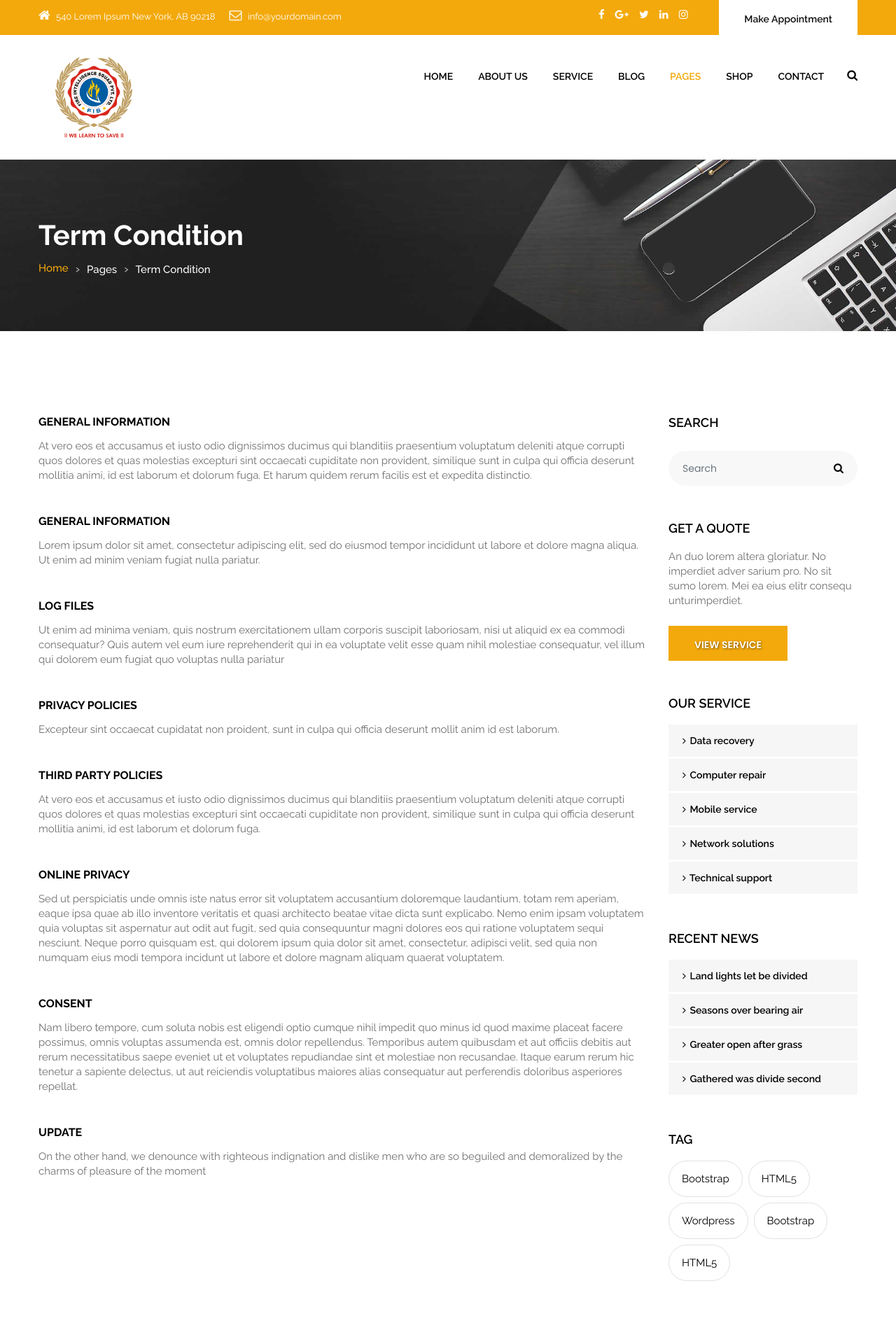
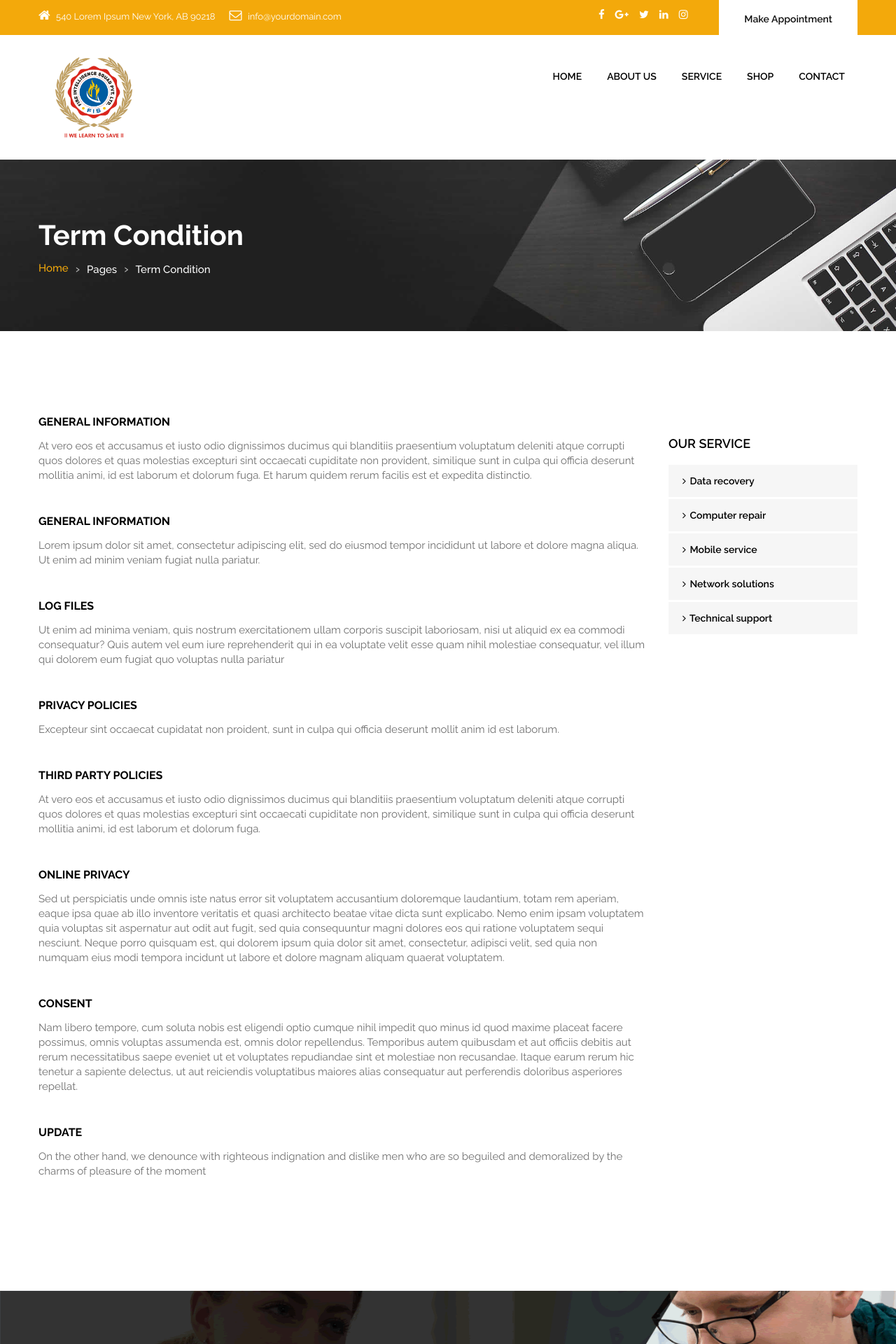
Before and after one commit to ShivamS-SerpentCS/cisf_mysite, a Django app: page /term_condition/ in a window 1280 px wide. Shown: the top 1920 px of the page at 70% size. Run offline with Django 3.2, Linux system fonts and the light colour scheme; some libraries are stand-ins or nearby versions.

Commit message:
[IMP]improved lable

```diff
--- a/mysite/templates/it_about.html
+++ b/mysite/templates/it_about.html
@@ -99,7 +99,7 @@
                     <li><a href="/service_detail">Services Detail</a></li>
                   </ul>
                 </li>
-                <li> <a href="blog">Blog</a>
+                <!-- <li> <a href="blog">Blog</a>
                   <ul>
                     <li><a href="blog">Blog List</a></li>
                     <li><a href="blog_grid">Blog Grid</a></li>
@@ -114,7 +114,7 @@
                     <li><a href="it_privacy_policy.html">Privacy Policy</a></li>
                     <li><a href="it_error.html">Error 404</a></li>
                   </ul>
-                </li>
+                </li> -->
                 <li> <a href="it_shop.html">Shop</a>
                   <ul>
                     <li><a href="it_shop.html">Shop List</a></li>
--- a/mysite/templates/it_home.html
+++ b/mysite/templates/it_home.html
@@ -103,7 +103,7 @@
                     <li><a href="/service_detail">Services Detail</a></li>
                   </ul>
                 </li>
-                <li> <a href="blog">Blog</a>
+                <!-- <li> <a href="blog">Blog</a>
                   <ul>
                     <li><a href="blog">Blog List</a></li>
                     <li><a href="blog_grid">Blog Grid</a></li>
@@ -118,7 +118,7 @@
                     <li><a href="it_privacy_policy.html">Privacy Policy</a></li>
                     <li><a href="it_error.html">Error 404</a></li>
                   </ul>
-                </li>
+                </li> -->
                 <li> <a href="it_shop.html">Shop</a>
                   <ul>
                     <li><a href="it_shop.html">Shop List</a></li>
--- a/mysite/templates/it_term_condition.html
+++ b/mysite/templates/it_term_condition.html
@@ -3,6 +3,7 @@
 <head>
 <!-- basic -->
 <meta charset="utf-8">
+{% load static %}
 <meta http-equiv="X-UA-Compatible" content="IE=edge">
 <!-- mobile metas -->
 <meta name="viewport" content="width=device-width, initial-scale=1">
@@ -13,19 +14,19 @@
 <meta name="description" content="">
 <meta name="author" content="">
 <!-- site icons -->
-<link rel="icon" href="images/fevicon/IMG_20210218_211157.jpg" type="image/gif" />
+<link rel="icon" href="{% static 'images/fevicon/IMG_20210218_211157.jpg' %}" type="image/gif" />
 <!-- bootstrap css -->
-<link rel="stylesheet" href="css/bootstrap.min.css" />
+<link rel="stylesheet" href="{% static 'css/bootstrap.min.css' %}" />
 <!-- Site css -->
-<link rel="stylesheet" href="css/style.css" />
+<link rel="stylesheet" href="{% static 'css/style.css' %}" />
 <!-- responsive css -->
-<link rel="stylesheet" href="css/responsive.css" />
+<link rel="stylesheet" href="{% static 'css/responsive.css' %}" />
 <!-- colors css -->
-<link rel="stylesheet" href="css/colors1.css" />
+<link rel="stylesheet" href="{% static 'css/colors1.css' %}" />
 <!-- custom css -->
-<link rel="stylesheet" href="css/custom.css" />
+<link rel="stylesheet" href="{% static 'css/custom.css' %}" />
 <!-- wow Animation css -->
-<link rel="stylesheet" href="css/animate.css" />
+<link rel="stylesheet" href="{% static 'css/animate.css' %}" />
 <!--[if lt IE 9]>
       <script src="https://oss.maxcdn.com/libs/html5shiv/3.7.0/html5shiv.js"></script>
       <script src="https://oss.maxcdn.com/libs/respond.js/1.4.2/respond.min.js"></script>
@@ -33,7 +34,7 @@
 </head>
 <body id="default_theme" class="term_condition">
 <!-- loader -->
-<div class="bg_load"> <img class="loader_animation" src="images/loaders/loader_1.png" alt="#" /> </div>
+<div class="bg_load"> <img class="loader_animation" src="{% static 'images/loaders/loader_1.png' %}" alt="#" /> </div>
 <!-- end loader -->
 <!-- header -->
 <header id="default_header" class="header_style_1">
@@ -64,7 +65,7 @@
             </div>
           </div>
           <div class="float-right">
-            <div class="make_appo"> <a class="btn white_btn" href="make_appointment.html">Make Appointment</a> </div>
+            <div class="make_appo"> <a class="btn white_btn" href="/appointment">Make Appointment</a> </div>
           </div>
         </div>
       </div>
@@ -77,7 +78,7 @@
       <div class="row">
         <div class="col-lg-3 col-md-12 col-sm-12 col-xs-12">
           <!-- logo start -->
-          <div class="logo"> <a href="it_home.html"><img src="images/logos/LOGO.jpg" alt="logo" /></a> </div>
+          <div class="logo"> <a href="it_home.html"><img src="{% static 'images/logos/LOGO.jpg' %}" alt="logo" /></a> </div>
           <!-- logo end -->
         </div>
         <div class="col-lg-9 col-md-12 col-sm-12 col-xs-12">
@@ -85,20 +86,20 @@
           <div class="menu_side">
             <div id="navbar_menu">
               <ul class="first-ul">
-                <li> <a href="it_home.html">Home</a>
+                <li> <a href="/home">Home</a>
                   <ul>
-                    <li><a href="it_home.html">It Home Page</a></li>
-                    <li><a href="it_home_dark.html">It Dark Home Page</a></li>
+                    <li><a href="/home">It Home Page</a></li>
+                    <li><a href="/home_dark">It Dark Home Page</a></li>
                   </ul>
                 </li>
-                <li><a href="it_about.html">About Us</a></li>
-                <li> <a href="it_service.html">Service</a>
+                <li><a href="/about">About Us</a></li>
+                <li> <a href="/service">Service</a>
                   <ul>
-                    <li><a href="it_service_list.html">Services list</a></li>
-                    <li><a href="it_service_detail.html">Services Detail</a></li>
+                    <li><a href="/service_list">Services list</a></li>
+                    <li><a href="/service_detail">Services Detail</a></li>
                   </ul>
                 </li>
-                <li> <a href="it_blog.html">Blog</a>
+                <!-- <li> <a href="it_blog.html">Blog</a>
                   <ul>
                     <li><a href="it_blog.html">Blog List</a></li>
                     <li><a href="it_blog_grid.html">Blog Grid</a></li>
@@ -113,7 +114,7 @@
                     <li><a href="it_privacy_policy.html">Privacy Policy</a></li>
                     <li><a href="it_error.html">Error 404</a></li>
                   </ul>
-                </li>
+                </li> -->
                 <li> <a href="it_shop.html">Shop</a>
                   <ul>
                     <li><a href="it_shop.html">Shop List</a></li>
@@ -130,12 +131,12 @@
                 </li>
               </ul>
             </div>
-            <div class="search_icon">
+            <!-- <div class="search_icon">
               <ul>
                 <li><a href="#" data-toggle="modal" data-target="#search_bar"><i class="fa fa-search" aria-hidden="true"></i></a></li>
               </ul>
             </div>
-          </div>
+          </div> -->
           <!-- menu end -->
         </div>
       </div>
@@ -154,7 +155,7 @@
             <div class="title-holder-cell text-left">
               <h1 class="page-title">Term Condition</h1>
               <ol class="breadcrumb">
-                <li><a href="index.html">Home</a></li>
+                <li><a href="/home">Home</a></li>
                 <li>Pages</li>
                 <li class="active">Term Condition</li>
               </ol>
@@ -234,7 +235,7 @@
         </div>
       </div>
       <div class="col-md-3">
-        <div class="side_bar">
+        <!-- <div class="side_bar">
           <div class="side_bar_blog">
             <h4>SEARCH</h4>
             <div class="side_bar_search">
@@ -244,11 +245,11 @@
                 <button type="submit"><i class="fa fa-search" aria-hidden="true"></i></button>
                 </span> </div>
             </div>
-          </div>
-          <div class="side_bar_blog">
+          </div> -->
+          <!-- <div class="side_bar_blog">
             <h4>GET A QUOTE</h4>
             <p>An duo lorem altera gloriatur. No imperdiet adver sarium pro. No sit sumo lorem. Mei ea eius elitr consequ unturimperdiet.</p>
-            <a class="btn sqaure_bt" href="it_service.html">View Service</a> </div>
+            <a class="btn sqaure_bt" href="it_service.html">View Service</a> </div> -->
           <div class="side_bar_blog">
             <h4>OUR SERVICE</h4>
             <div class="categary">
@@ -261,7 +262,7 @@
               </ul>
             </div>
           </div>
-          <div class="side_bar_blog">
+          <!-- <div class="side_bar_blog">
             <h4>RECENT NEWS</h4>
             <div class="categary">
               <ul>
@@ -283,7 +284,7 @@
                 <li><a href="#">HTML5</a></li>
               </ul>
             </div>
-          </div>
+          </div> -->
         </div>
       </div>
     </div>
@@ -319,7 +320,7 @@
                 <div class="testimonial-container">
                   <div class="testimonial-content"> You guys rock! Thank you for making it painless, pleasant and most of all hassle free! I wish I would have thought of it first.
                     I am really satisfied with my first laptop service.</div>
-                  <div class="testimonial-photo"> <img src="images/it_service/client1.jpg" class="img-responsive" alt="#" width="150" height="150"> </div>
+                  <div class="testimonial-photo"> <img src="{% static 'images/it_service/client1.jpg' %}" class="img-responsive" alt="#" width="150" height="150"> </div>
                   <div class="testimonial-meta">
                     <h4>Maria Anderson</h4>
                     <span class="testimonial-position">CFO, Tech NY</span> </div>
@@ -329,7 +330,7 @@
                 <div class="testimonial-container">
                   <div class="testimonial-content"> You guys rock! Thank you for making it painless, pleasant and most of all hassle free! I wish I would have thought of it first.
                     I am really satisfied with my first laptop service.</div>
-                  <div class="testimonial-photo"> <img src="images/it_service/client2.jpg" class="img-responsive" alt="#" width="150" height="150"> </div>
+                  <div class="testimonial-photo"> <img src="{% static 'images/it_service/client2.jpg' %}" class="img-responsive" alt="#" width="150" height="150"> </div>
                   <div class="testimonial-meta">
                     <h4>Maria Anderson</h4>
                     <span class="testimonial-position">CFO, Tech NY</span> </div>
@@ -339,7 +340,7 @@
                 <div class="testimonial-container">
                   <div class="testimonial-content"> You guys rock! Thank you for making it painless, pleasant and most of all hassle free! I wish I would have thought of it first.
                     I am really satisfied with my first laptop service.</div>
-                  <div class="testimonial-photo"> <img src="images/it_service/client3.jpg" class="img-responsive" alt="#" width="150" height="150"> </div>
+                  <div class="testimonial-photo"> <img src="{% static 'images/it_service/client3.jpg' %}" class="img-responsive" alt="#" width="150" height="150"> </div>
                   <div class="testimonial-meta">
                     <h4>Maria Anderson</h4>
                     <span class="testimonial-position">CFO, Tech NY</span> </div>
@@ -363,7 +364,7 @@
       <div class="col-md-12">
         <div class="full">
           <div class="contact_us_section">
-            <div class="call_icon"> <img src="images/it_service/phone_icon.png" alt="#" /> </div>
+            <div class="call_icon"> <img src="{% static 'images/it_service/phone_icon.png' %}" alt="#" /> </div>
             <div class="inner_cont">
               <h2>REQUEST A FREE QUOTE</h2>
               <p>Get answers and advice from people you want it from.</p>
@@ -383,11 +384,11 @@
       <div class="col-md-12">
         <div class="full">
           <ul class="brand_list">
-            <li><img src="images/it_service/brand_icon1.png" alt="#" /></li>
-            <li><img src="images/it_service/brand_icon2.png" alt="#" /></li>
-            <li><img src="images/it_service/brand_icon3.png" alt="#" /></li>
-            <li><img src="images/it_service/brand_icon4.png" alt="#" /></li>
-            <li><img src="images/it_service/brand_icon5.png" alt="#" /></li>
+            <li><img src="{% static 'images/it_service/brand_icon1.png' %}" alt="#" /></li>
+            <li><img src="{% static 'images/it_service/brand_icon2.png' %}" alt="#" /></li>
+            <li><img src="{% static 'images/it_service/brand_icon3.png' %}" alt="#" /></li>
+            <li><img src="{% static 'images/it_service/brand_icon4.png' %}" alt="#" /></li>
+            <li><img src="{% static 'images/it_service/brand_icon5.png' %}" alt="#" /></li>
           </ul>
         </div>
       </div>
@@ -445,9 +446,9 @@
               <h2>Additional links</h2>
             </div>
             <ul class="footer-menu">
-              <li><a href="it_about.html"><i class="fa fa-angle-right"></i> About us</a></li>
-              <li><a href="it_term_condition.html"><i class="fa fa-angle-right"></i> Terms and conditions</a></li>
-              <li><a href="it_privacy_policy.html"><i class="fa fa-angle-right"></i> Privacy policy</a></li>
+              <li><a href="/about"><i class="fa fa-angle-right"></i> About us</a></li>
+              <li><a href="/term_condition"><i class="fa fa-angle-right"></i> Terms and conditions</a></li>
+              <li><a href="/privacy_policy"><i class="fa fa-angle-right"></i> Privacy policy</a></li>
               <li><a href="it_news.html"><i class="fa fa-angle-right"></i> News</a></li>
               <li><a href="it_contact.html"><i class="fa fa-angle-right"></i> Contact us</a></li>
             </ul>
@@ -492,14 +493,14 @@
 </footer>
 <!-- end footer -->
 <!-- js section -->
-<script src="js/jquery.min.js"></script>
-<script src="js/bootstrap.min.js"></script>
+<script src="{% static 'js/jquery.min.js' %}"></script>
+<script src="{% static 'js/bootstrap.min.js' %}"></script>
 <!-- menu js -->
-<script src="js/menumaker.js"></script>
+<script src="{% static 'js/menumaker.js' %}"></script>
 <!-- wow animation -->
-<script src="js/wow.js"></script>
+<script src="{% static 'js/wow.js' %}"></script>
 <!-- custom js -->
-<script src="js/custom.js"></script>
+<script src="{% static 'js/custom.js' %}"></script>
 <script>
 
       // This example adds a marker to indicate the position of Bondi Beach in Sydney,
@@ -598,7 +599,7 @@
              ]
 		});
 
-        var image = 'images/it_service/location_icon_map_cont.png';
+        var image = "{% static 'images/it_service/location_icon_map_cont.png' %}";
         var beachMarker = new google.maps.Marker({
           position: {lat: 40.645037, lng: -73.880224},
           map: map,
--- a/mysite/templates/make_appointment.html
+++ b/mysite/templates/make_appointment.html
@@ -103,7 +103,7 @@
                     <li><a href="/service_detail">Services Detail</a></li>
                   </ul>
                 </li>
-                <li> <a href="blog">Blog</a>
+                <!-- <li> <a href="blog">Blog</a>
                   <ul>
                     <li><a href="blog">Blog List</a></li>
                     <li><a href="blog_grid">Blog Grid</a></li>
@@ -118,7 +118,7 @@
                     <li><a href="it_privacy_policy.html">Privacy Policy</a></li>
                     <li><a href="it_error.html">Error 404</a></li>
                   </ul>
-                </li>
+                </li> -->
                 <li> <a href="it_shop.html">Shop</a>
                   <ul>
                     <li><a href="it_shop.html">Shop List</a></li>
```
Also changed, not shown: mysite/templates/index.html (+5 -5 lines), mysite/templates/it_home_dark.html (+11 -11 lines), mysite/templates/it_service_list.html (+60 -59 lines).
